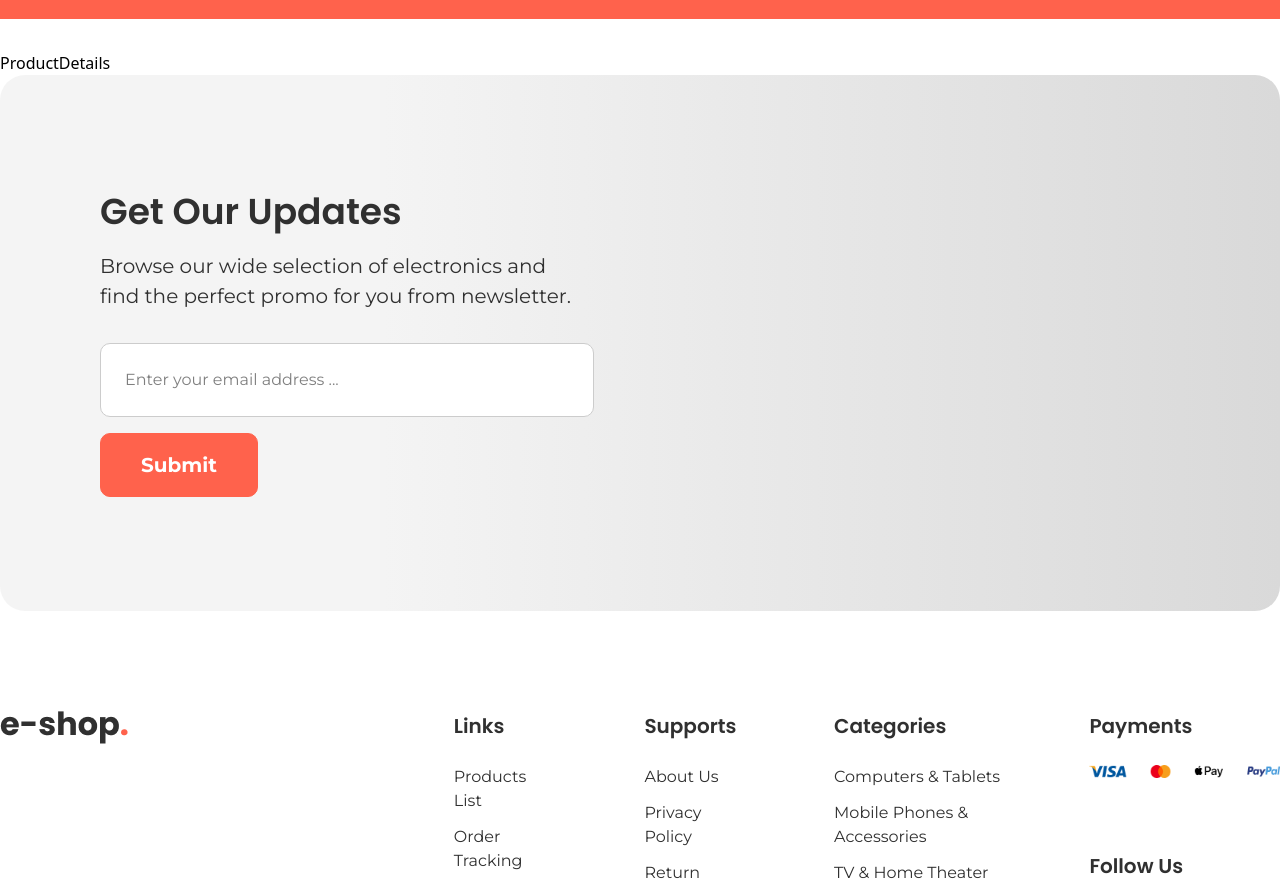
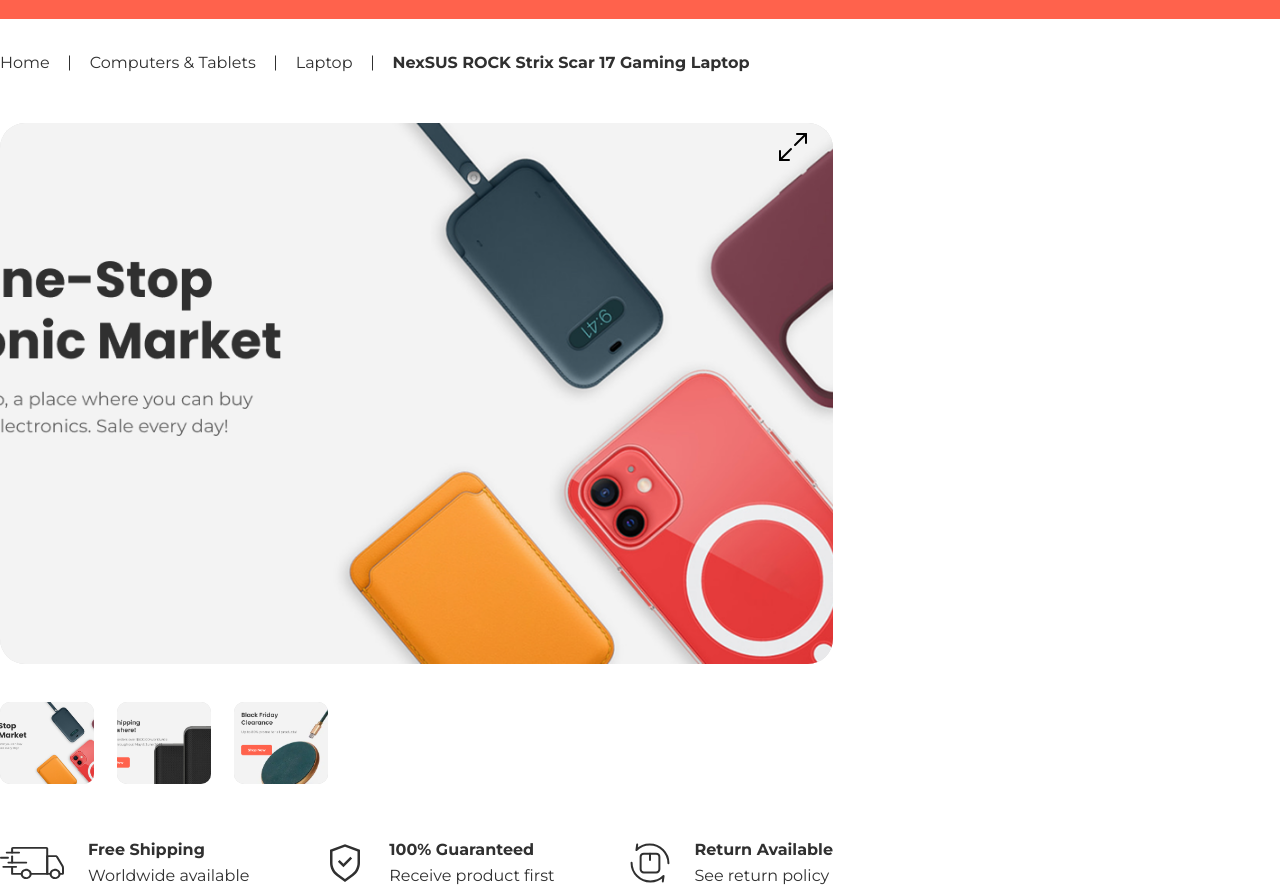
Before and after one commit to mashrafi02/E-Shop-Ecommerce-App, a React (Vite) app: page /product-details in a window 1280 px wide. Shown: the part 300-1188 px from the top of the page. Built offline with nearby package versions, Linux system fonts and the light colour scheme.

Commit message:
product-details slider done

```diff
--- a/src/App.jsx
+++ b/src/App.jsx
@@ -13,7 +13,7 @@ function App() {
         <Routes>
             <Route element={<Layout />}>
                 <Route index element={<HomePage />} />
-                <Route path="/product-lists" element={<ProductList />} />
+                <Route path="/product-list" element={<ProductList />} />
                 <Route path="/product-details" element={<ProductDetails />} />
                 <Route path="/checkout" element={<Checkout />} />
                 <Route path="/blogs" element={<Blogs />} />
--- /dev/null
+++ b/src/assets/svg_icons/EnlargeIcon.jsx
@@ -0,0 +1,14 @@
+import React from 'react'
+
+const EnlargeIcon = () => {
+  return (
+    <svg width="32" height="32" viewBox="0 0 32 32" fill="none" xmlns="http://www.w3.org/2000/svg">
+        <path d="M3 20V29H12" stroke="black" stroke-width="2" stroke-miterlimit="10" stroke-linecap="round" stroke-linejoin="round"/>
+        <path d="M18 14L29 3" stroke="black" stroke-width="2" stroke-miterlimit="10" stroke-linecap="round" stroke-linejoin="round"/>
+        <path d="M20 3H29V12" stroke="black" stroke-width="2" stroke-miterlimit="10" stroke-linecap="round" stroke-linejoin="round"/>
+        <path d="M14 18L3 29" stroke="black" stroke-width="2" stroke-miterlimit="10" stroke-linecap="round" stroke-linejoin="round"/>
+    </svg>
+  )
+}
+
+export default EnlargeIcon
--- a/src/components/HomePage_Components/FeaturedProductsSlider.jsx
+++ b/src/components/HomePage_Components/FeaturedProductsSlider.jsx
@@ -84,12 +84,12 @@ const FeaturedProductsSlider = () => {
                 <Slider {...settings}>
                     <ProductComponent image={"/images/watch.png"} title={"PHONE"} text={"JPhone 13 High Quality Value Buy Best Cam..."} rating={"50"} starRating={5} price={"999.00"}/>
                     <ProductComponent image={"/images/watch.png"} title={"AUDIO"} text={"WH-1000XM4 Wireless Headphones High Qu..."} rating={"120"} starRating={5} price={"59.00"} preprice={"118.00"} discount={"50"}/>
-                    <ProductComponent image={"/images/watch.png"} title={"LAPTOP"} text={"S21 Laptop Ultra HD LED Screen Feature 2023 ..."} rating={"100"} starRating={5} price={"1199.00"}/>
+                    <ProductComponent image={"/images/watch.png"} title={"LAPTOP"} text={"S21 Laptop Ultra HD Screen Feature 2023 ..."} rating={"100"} starRating={5} price={"1199.00"}/>
                     <ProductComponent image={"/images/watch.png"} title={"CAMERA"} text={"Mini Polaroid Camera for Girls with Flash Li..."} rating={"70"} starRating={5} price={"79.00"}/>
                     <ProductComponent image={"/images/watch.png"} title={"TELEVISION"} text={"AG OLED65CXPUA 4K Smart OLED TV New ..."} rating={"20"} starRating={5} price={"2799.00"}/>
                     <ProductComponent image={"/images/watch.png"} title={"PHONE"} text={"JPhone 13 High Quality Value Buy Best Cam..."} rating={"50"} starRating={5} price={"999.00"}/>
                     <ProductComponent image={"/images/watch.png"} title={"AUDIO"} text={"WH-1000XM4 Wireless Headphones High Qu..."} rating={"120"} starRating={5} price={"59.00"}/>
-                    <ProductComponent image={"/images/watch.png"} title={"LAPTOP"} text={"S21 Laptop Ultra HD LED Screen Feature 2023 ..."} rating={"100"} starRating={5} price={"1199.00"}/>
+                    <ProductComponent image={"/images/watch.png"} title={"LAPTOP"} text={"S21 Laptop Ultra HD Screen Feature 2023 ..."} rating={"100"} starRating={5} price={"1199.00"}/>
                     <ProductComponent image={"/images/watch.png"} title={"CAMERA"} text={"Mini Polaroid Camera for Girls with Flash Li..."} rating={"70"} starRating={5} price={"79.00"} preprice={"118.00"} discount={"50"}/>
                     <ProductComponent image={"/images/watch.png"} title={"TELEVISION"} text={"AG OLED65CXPUA 4K Smart OLED TV New ..."} rating={"20"} starRating={5} price={"2799.00"}/>
                 </Slider>
--- /dev/null
+++ b/src/components/ProductDetails_Components/AsNavFor.jsx
@@ -0,0 +1,113 @@
+import React, { useState, useEffect, useRef } from "react";
+import Slider from "react-slick";
+import "slick-carousel/slick/slick.css";
+import "slick-carousel/slick/slick-theme.css";
+import "../../assets/svg_icons/EnlargeIcon";
+import EnlargeIcon from "../../assets/svg_icons/EnlargeIcon";
+import { MdClose } from "react-icons/md";
+
+function AsNavFor() {
+
+    const [isOpenModal, setIsOpenModal] = useState(false);
+    const [currentImage, setCurrentImage] = useState(null);
+
+    const settingsHorizonatal = {
+        dots: false,
+        infinite: true,
+        speed: 500,
+        slidesToShow: 1,
+        slidesToScroll: 1
+      };
+
+    const settingsVertical = {
+        dots: false,
+        infinite: true,
+        slidesToShow: 3,
+        slidesToScroll: 1,
+        focusOnSelect: true
+    }
+
+    const [horizontalSlider, setHorizontalSlider] = useState(null);
+    const [verticalSlider, setVerticalSlider] = useState(null);
+    let horizontalSliderRef = useRef(null);
+    let verticalSliderRef = useRef(null);
+
+    useEffect(() => {
+        setHorizontalSlider(horizontalSliderRef);
+        setVerticalSlider(verticalSliderRef);
+    }, []);
+
+  return (
+    <div className="w-full">
+        <div className="top-slider slider-container w-full mb-8">
+            <Slider {...settingsHorizonatal} asNavFor={horizontalSlider} ref={slider => (verticalSliderRef = slider)}>
+                <div className="w-full rounded-[25px] overflow-hidden">
+                    <div className="w-full h-[541px] bg-[#D9D9D9] relative overflow-hidden">
+                        <img src="/images/banner.png" alt="---" className="w-full h-full object-cover object-center" />
+                        <span className="absolute top-2 right-6 cursor-pointer"
+                              onClick={() => {
+                                    setIsOpenModal(true);
+                                    setCurrentImage("/images/banner.png")
+                              }}>
+                            <EnlargeIcon />
+                        </span>
+                    </div>
+                </div>
+                <div className="w-full rounded-[25px] overflow-hidden relative">
+                    <div className="w-full h-[541px] bg-[#D9D9D9]">
+                        <img src="/images/Offer1.png" alt="---" className="w-full h-full object-cover object-center"/>
+                        <span className="absolute top-2 right-6 cursor-pointer"
+                              onClick={() => {
+                                    setIsOpenModal(true);
+                                    setCurrentImage("/images/Offer1.png")
+                              }}>
+                            <EnlargeIcon />
+                        </span>
+                    </div>
+                </div>
+                <div className="w-full rounded-[25px] overflow-hidden relative">
+                    <div className="w-full h-[541px] bg-[#D9D9D9]">
+                        <img src="/images/Offer2.png" alt="---" className="w-full h-full object-cover object-center"/>
+                        <span className="absolute top-2 right-6 cursor-pointer"
+                              onClick={() => {
+                                    setIsOpenModal(true);
+                                    setCurrentImage("/images/Offer2.png")
+                              }}>
+                            <EnlargeIcon />
+                        </span>
+                    </div>
+                </div>
+            </Slider>
+        </div>
+        <div className="bottom-slider slider-container max-w-[350px] mb-12">
+            <Slider {...settingsVertical} asNavFor={verticalSlider} ref={slider => (horizontalSliderRef = slider)}>
+                <div className="w-full cursor-pointer">
+                    <div className="w-[94px] h-[82px] bg-[#D9D9D9] rounded-[10px] overflow-hidden">
+                        <img src="/images/banner.png" alt="---" className="w-full h-full object-cover object-center" />
+                    </div>
+                </div>
+                <div className="w-full cursor-pointer">
+                    <div className="w-[94px] h-[82px] bg-[#D9D9D9] rounded-[10px] overflow-hidden">
+                        <img src="/images/Offer1.png" alt="---" className="w-full h-full object-cover object-center"/>
+                    </div>
+                </div>
+                <div className="w-full cursor-pointer">
+                    <div className="w-[94px] h-[82px] bg-[#D9D9D9] rounded-[10px] overflow-hidden">
+                        <img src="/images/Offer2.png" alt="---" className="w-full h-full object-cover object-center"/>
+                    </div>
+                </div>
+            </Slider>
+        </div>
+        {
+            isOpenModal && (
+                <div className="fixed w-full h-screen inset-0 backdrop-blur-lg flex items-center justify-center z-50">
+                    <img src={currentImage} alt="---" />
+                    <MdClose className="text-3xl text-black absolute top-3 right-6 cursor-pointer" onClick={() => setIsOpenModal(false)}/>
+                </div>
+            )
+        }
+    </div>
+  );
+}
+
+export default AsNavFor;
--- a/src/index.css
+++ b/src/index.css
@@ -11,6 +11,8 @@
 .featured-products .slick-current{
   border: 1px solid rgba(48, 48, 48,0.25);
   border-radius: 10px;
+  width: 284px !important;
+  margin-right: 4px !important;
 }
 
 .spring-sale .slick-list{
@@ -104,7 +106,6 @@ input[type="range"]::-moz-range-thumb {
   cursor: pointer;
 }
 
-
 .hover-bg:hover{
   background: white !important;
 }
@@ -115,6 +116,6 @@ input[type="range"]::-moz-range-thumb {
   margin: 0;
 }
 
-.no-spinner {
-  -moz-appearance: textfield;
+.product-slider .slick-prev, .product-slider .slick-next{
+  display: none !important;
 }
--- a/src/pages/ProductDetails.jsx
+++ b/src/pages/ProductDetails.jsx
@@ -1,8 +1,51 @@
-import React from 'react'
+import React from 'react';
+import Container from "../Pagelayouts/Container";
+import AsNavFor from '../components/ProductDetails_Components/AsNavFor';
+import Security from "../assets/svg_icons/Security";
+import DeliveryIcon from "../assets/svg_icons/DeliveryIcon";
+import Transparent from "../assets/svg_icons/Transparent";
 
 const ProductDetails = () => {
   return (
-    <div>ProductDetails</div>
+    <Container>
+        <div className="product-path flex items-center gap-x-10 mb-12">
+            <span className='text-[#303030] text-base font-[Montserrat] font-normal leading-6 relative after:content-[""] after:w-[1px] after:h-[15px] after:bg-[#303030] after:absolute after:top-1/2 after:-translate-y-1/2 after:-right-5'>Home</span>
+            <span className='text-[#303030] text-base font-[Montserrat] font-normal leading-6 relative after:content-[""] after:w-[1px] after:h-[15px] after:bg-[#303030] after:absolute after:top-1/2 after:-translate-y-1/2 after:-right-5'>Computers & Tablets</span>
+            <span className='text-[#303030] text-base font-[Montserrat] font-normal leading-6 relative after:content-[""] after:w-[1px] after:h-[15px] after:bg-[#303030] after:absolute after:top-1/2 after:-translate-y-1/2 after:-right-5'>Laptop</span>
+            <span className='text-[#303030] text-base font-[Montserrat] font-bold leading-6'>NexSUS ROCK Strix Scar 17 Gaming Laptop</span>
+        </div>
+        <div className='w-full flex justify-between items-start mb-[100px]'>
+            <div className="product-slider w-[833px]">
+                <AsNavFor />
+                <div className='flex justify-between items-center gap-x-12'>
+                    <div className="flex items-center gap-x-6">
+                        <DeliveryIcon />
+                        <div className="font-[Montserrat] text-[#303030] text-base leadin-6">
+                            <h3 className="font-bold mb-[2px]">Free Shipping</h3>
+                            <p className="font-normal">Worldwide available</p>
+                        </div>
+                    </div>
+                    <div className="flex items-center gap-x-6">
+                        <Security />
+                        <div className="font-[Montserrat] text-[#303030] text-base leadin-6">
+                            <h3 className="font-bold mb-[2px]">100% Guaranteed</h3>
+                            <p className="font-normal">Receive product first</p>
+                        </div>
+                    </div>
+                    <div className="flex items-center gap-x-6">
+                        <Transparent />
+                        <div className="font-[Montserrat] text-[#303030] text-base leadin-6">
+                            <h3 className="font-bold mb-[2px]">Return Available</h3>
+                            <p className="font-normal">See return policy</p>
+                        </div>
+                    </div>
+                </div>
+            </div>
+            <div className="product-info">
+
+            </div>
+        </div>
+    </Container>
   )
 }
 
```
